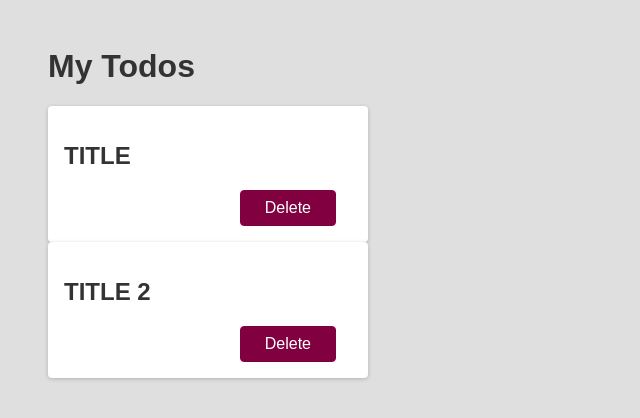
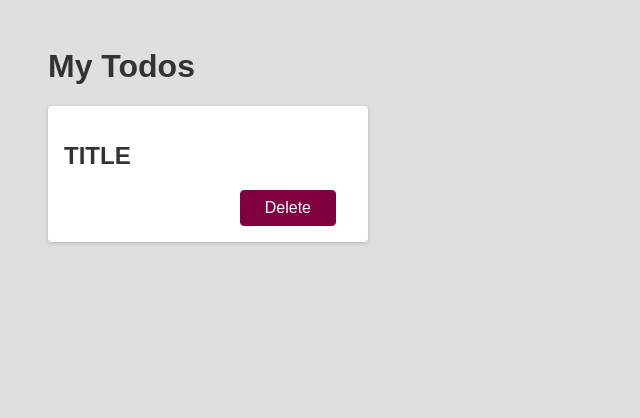
Before and after one commit to jtan-aps/react-course, a React (Create React App) app: page / in a window 1280 px wide. Shown: the top 418 px of the page, without its empty margins (0-640 px from the left). Built offline with nearby package versions, Linux system fonts and the light colour scheme.

Commit message:
Updated App.js

```diff
--- a/src/App.js
+++ b/src/App.js
@@ -8,12 +8,6 @@ function App() {
           <button className="btn">Delete</button>
         </div>
       </div>
-      <div className="card">
-        <h2>TITLE 2</h2>
-        <div className="actions">
-          <button className="btn">Delete</button>
-        </div>
-      </div>
     </div>
   );
 }
```
